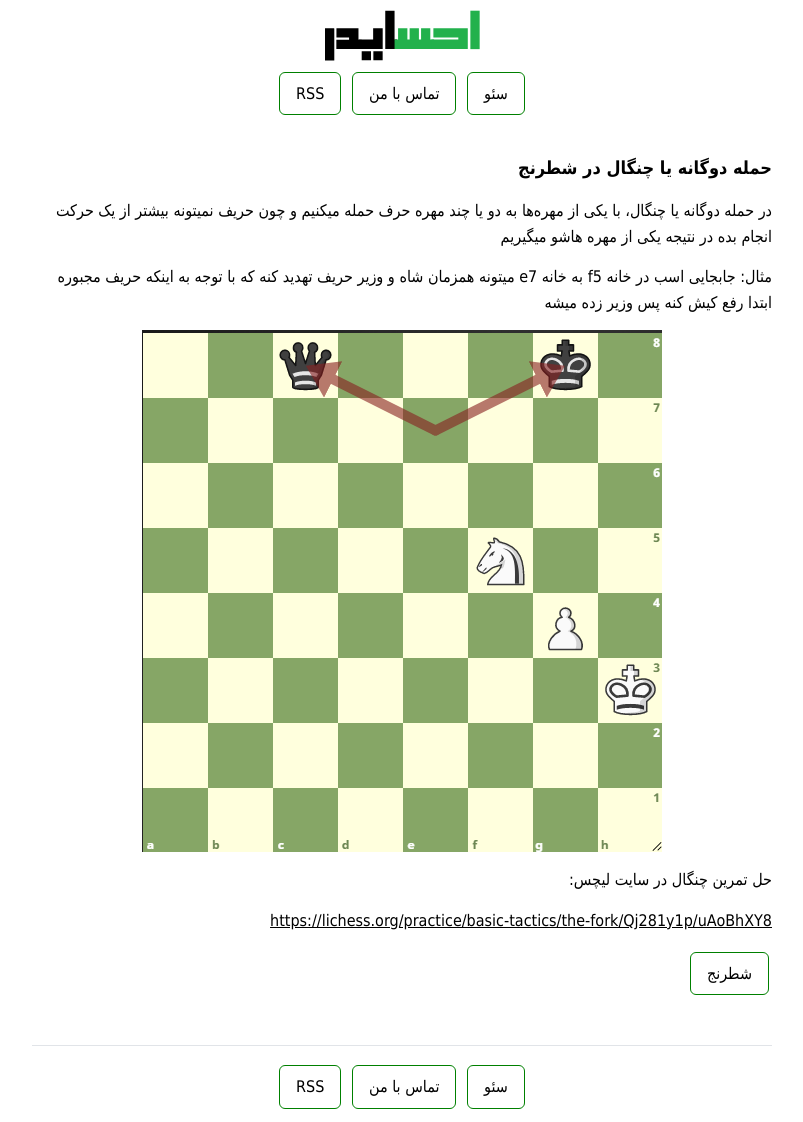
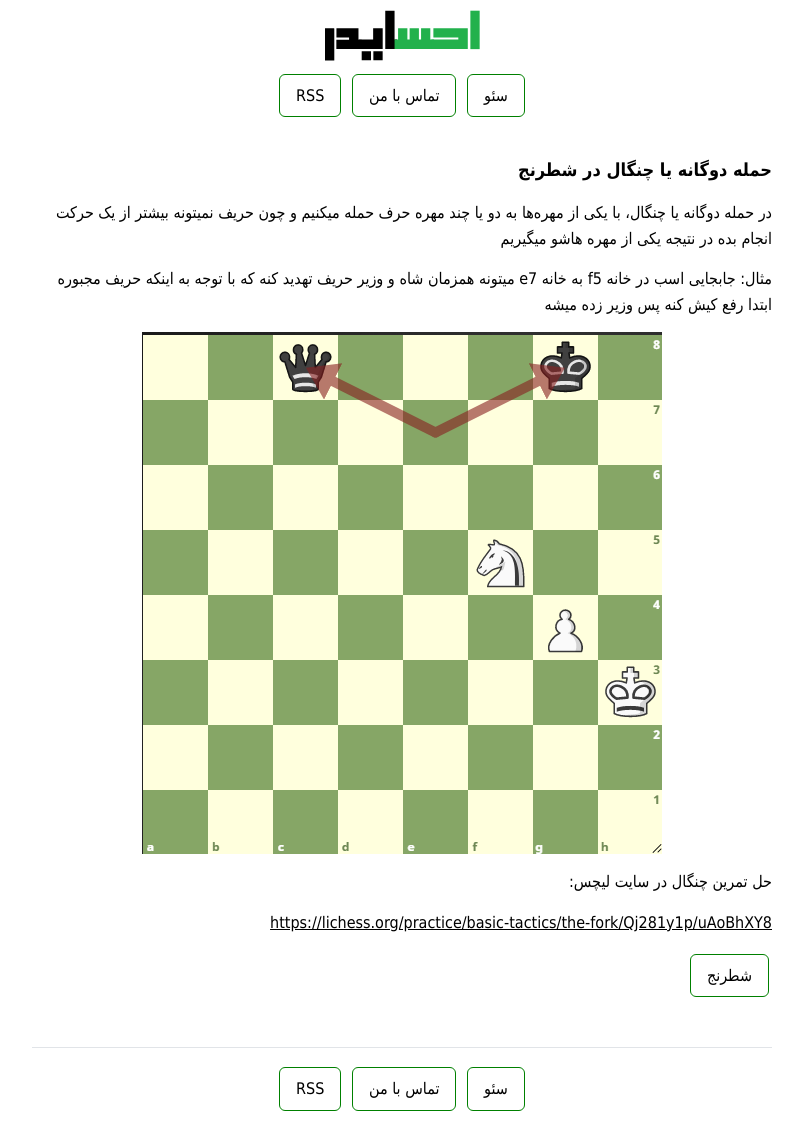
Before and after one commit to darkblog/darkblog.github.io, a Jekyll site: the page built from _posts/2021-1-2-fork.md, in a window 1280 px wide. Shown: the whole page, without its empty margins (238-1041 px from the left). Built offline with Jekyll 4.4.1, drawn with Linux system fonts in a browser that asks for light colours.

Commit message:
Update default.html

```diff
--- a/_layouts/default.html
+++ b/_layouts/default.html
@@ -6,7 +6,7 @@
 <title>{% if page.title %}{{ page.title }}{% else %}{{ site.name }}{% endif %}</title>
 <meta name="description" content="{% if page.excerpt %}{{ page.excerpt | strip_html | strip_newlines | truncate: 160 }}{% else %}{{ site.description }}{% endif %}">
 <link rel="canonical" href="{{ page.url | replace:'index.html','' | prepend: site.baseurl | prepend: site.url }}">
-<style>body{font:100%/1.6 Tahoma}.container{margin:16px auto;padding:0 10px;max-width:740px}h1,h2,h3,h4,h5,h6{font-size:large}p{margin:15px 0}a{color:black}ul{list-style-type:square}img{max-width:100%}video{max-width:100%}svg{max-width:100%}nav{margin-top:-2px;padding-bottom:20px}.post{padding-bottom:2em;border-bottom:1px solid #e1e4e8}blockquote{margin:1.8em 0.8em;padding:0.1em 1em;font-style:italic;direction:rtl;border-left:none;border-right:4px solid green}.center{display:block;margin:auto;text-align:center}pre{direction:ltr;border:1px solid green;border-radius:6px;padding:8px;overflow-x:auto}.button{border:1px solid green;padding:8px 16px;text-decoration:none;display:inline-block;margin:3px;border-radius:6px}hr{border: 1px solid green}</style>
+<style>body{font:100%/1.6 Tahoma}.container{margin:16px auto;padding:0 10px;max-width:740px}h1,h2,h3,h4,h5,h6{font-size:large}p{margin:15px 0}a{color:black}ul{list-style-type:square}img{max-width:100%}video{max-width:100%}svg{max-width:100%}nav{padding-bottom:20px}.post{padding-bottom:2em;border-bottom:1px solid #e1e4e8}blockquote{margin:1.8em 0.8em;padding:0.1em 1em;font-style:italic;direction:rtl;border-left:none;border-right:4px solid green}.center{display:block;margin:auto;text-align:center}pre{direction:ltr;border:1px solid green;border-radius:6px;padding:8px;overflow-x:auto}.button{border:1px solid green;padding:8px 16px;text-decoration:none;display:inline-block;margin:3px;border-radius:6px}hr{border: 1px solid green}</style>
 </head>
 <body>
 <header class="center">
```
